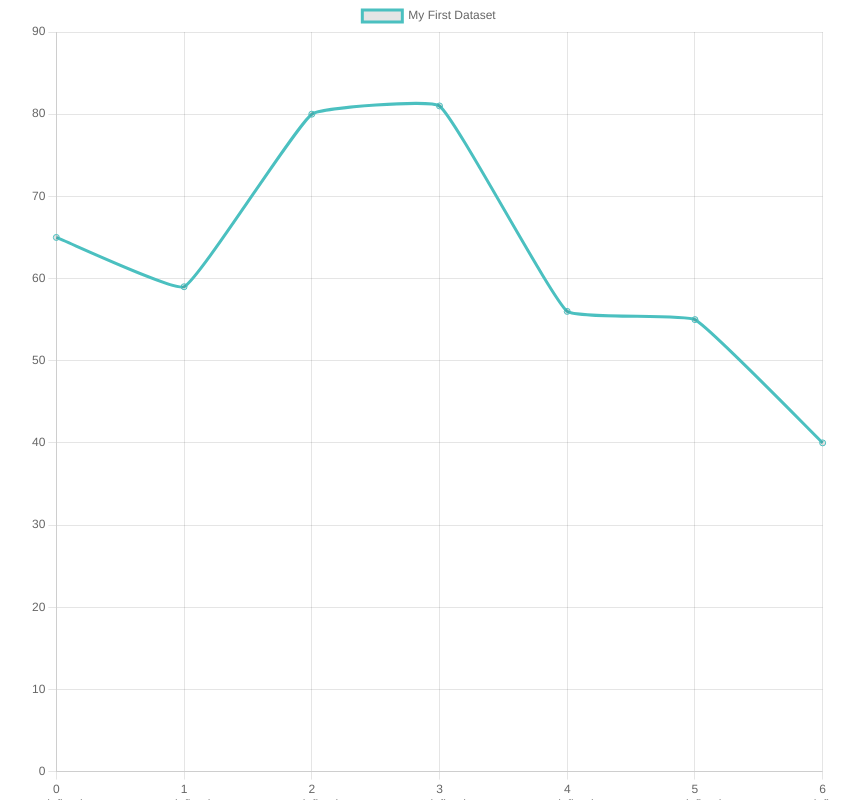
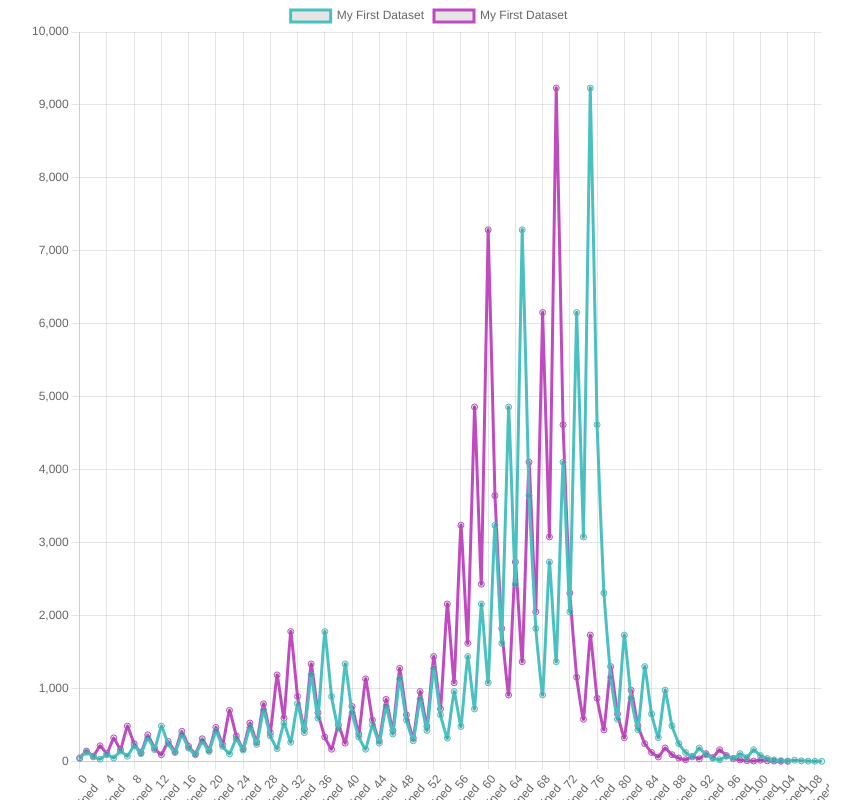
Before and after one commit to MarcoSteinke/Chart-js-Experiments, a plain HTML site: page index.html in a window 1280 px wide. Shown: the whole page, without its empty margins (211-1071 px from the left). Drawn offline with nearby package versions, Linux system fonts and the light colour scheme.

Commit message:
integrating collatz conjecture into chart js

```diff
--- a/index.html
+++ b/index.html
@@ -27,16 +27,32 @@
     <script src="https://cdnjs.cloudflare.com/ajax/libs/popper.js/1.14.7/umd/popper.min.js" integrity="sha384-UO2eT0CpHqdSJQ6hJty5KVphtPhzWj9WO1clHTMGa3JDZwrnQq4sF86dIHNDz0W1" crossorigin="anonymous"></script>
     <script src="https://stackpath.bootstrapcdn.com/bootstrap/4.3.1/js/bootstrap.min.js" integrity="sha384-JjSmVgyd0p3pXB1rRibZUAYoIIy6OrQ6VrjIEaFf/nJGzIxFDsf4x0xIM+B07jRM" crossorigin="anonymous"></script>
     <script>
+        function recur(coll = [], n) {
+            coll.push(n);
+            if(n == 1) return coll;
+            return (n % 2 == 0) ? recur(coll, n/2) : recur(coll, 3*n+1);
+          }
+
+          function collatz(n) {
+            return recur([], n);
+          }
+
         const ctx = document.getElementById('myChart').getContext('2d');
 
-        const labels = [...Array(7).entries()];
+        const labels = [...Array(collatz(41).length).entries()];
         const data = {
         labels: labels,
         datasets: [{
             label: 'My First Dataset',
-            data: [65, 59, 80, 81, 56, 55, 40],
+            data: collatz(41),
             fill: false,
             borderColor: 'rgb(75, 192, 192)',
+            tension: 0.1
+        },{
+            label: 'My First Dataset',
+            data: collatz(47),
+            fill: false,
+            borderColor: 'rgb(192, 75, 192)',
             tension: 0.1
         }]
         };
```
